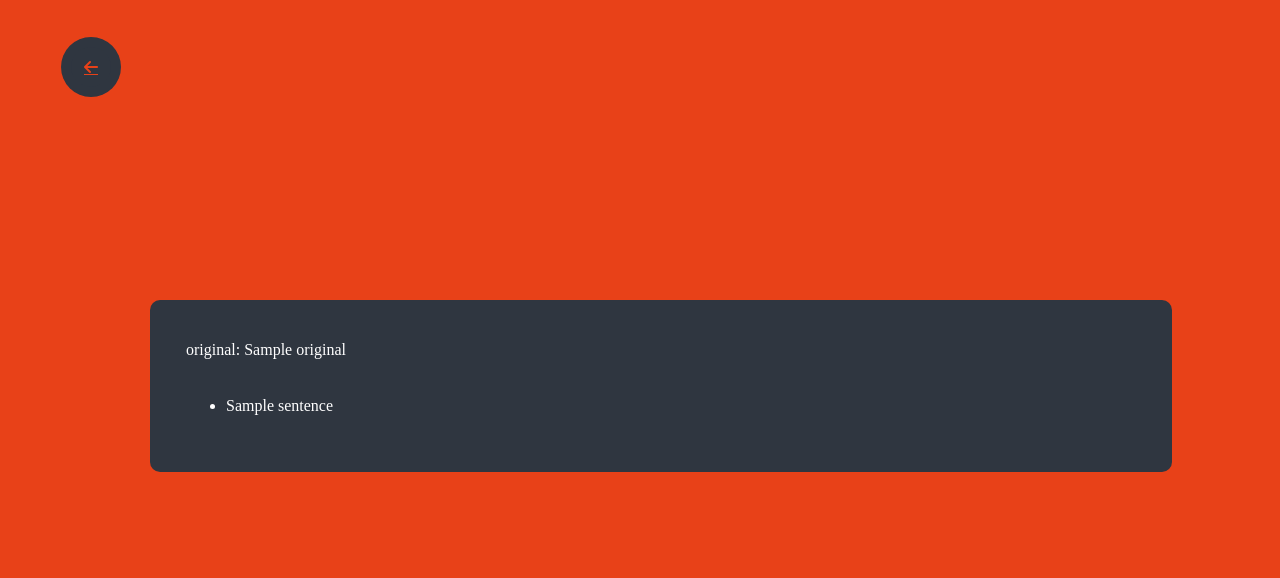
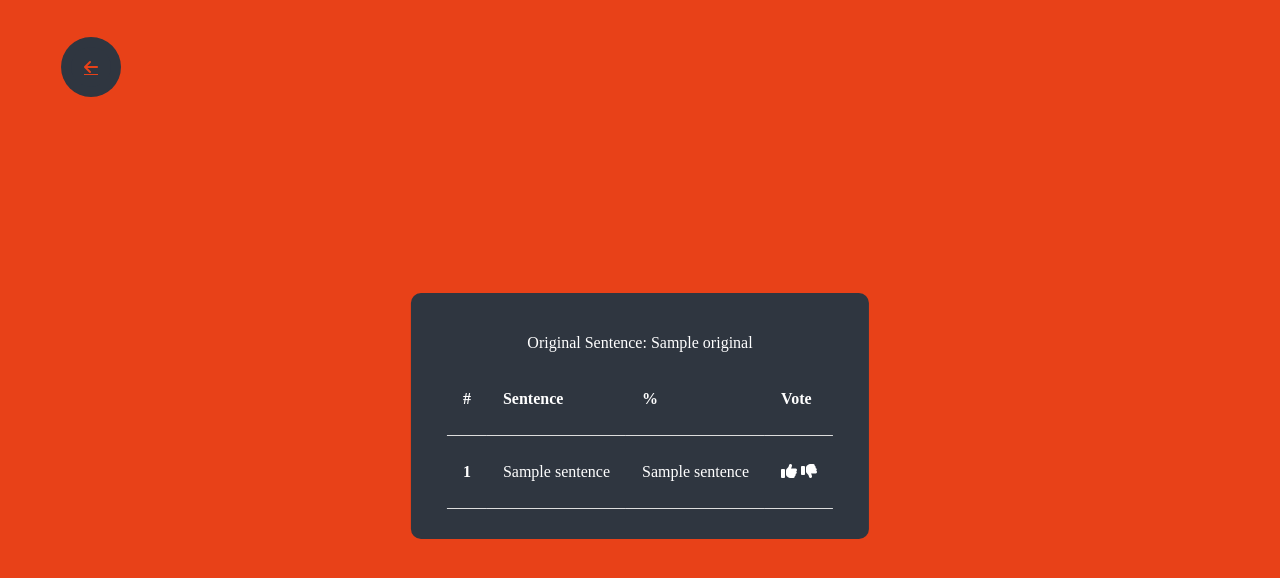
Before and after one commit to daniel-root/search, a Django app: template semantic/templates/results.html in a window 1280 px wide. Shown: the top 578 px of the page. Run offline with Django 3.2, Linux system fonts and the light colour scheme; the template is opened without the code that fills it: most values are stand-ins (such as "Sample title", 1, 10 or a date in 2020); parts of the project's set-up code (start-up, migrations or seed data) failed here and were passed over; some libraries are stand-ins or nearby versions.

Commit message:
statics e template

```diff
--- a/semantic/static/results.css
+++ b/semantic/static/results.css
@@ -7,31 +7,30 @@ body{
 
 .results-box{
     position: absolute;
-    /*
     top: 50%;
     left: 50%;
     transform: translate(-50%, -50%);
-    */
     background: #2f3640;
-    padding: 30px;
-    border-radius: 10px;
-    margin: 150px;
+    padding: 1.875rem;
+    border-radius: 0.625rem;
+    text-align: center;
+    margin-top: 1rem;
 }
 
 .footer{
-    padding: 30px;
-    margin: 150px;
+    padding: 1.875rem;
+    margin:  9.375rem;
 }
 .results-txt{
     border: none;
     background: none;
     outline: none;
     float: left;
-    padding: 0 6px;
+    padding: 0 0.375rem;
     color: white;
-    font-size: 16px;
-    line-height: 40px;
-    width: 950px;
+    font-size: 1rem;
+    line-height: 2.5rem;
+    width: auto;
 }
 
 .search-box{
@@ -40,16 +39,16 @@ body{
     left: 5%;
     transform: translate(-5%, -5%);
     background: #2f3640;
-    height: 40px;
-    border-radius: 40px;
-    padding: 10px;
+    height: 2.5rem;
+    border-radius: 2.5rem;
+    padding: 0.625rem;
 }
 
 .search-btn{
     color: #e84118;
     float: right;
-    width: 40px;
-    height: 40px;
+    width: 2.5rem;
+    height: 2.5rem;
     border-radius: 50%;
     background: #2f3640;
     display: flex;
@@ -62,10 +61,24 @@ body{
     background: none;
     outline: none;
     float: left;
-    padding: 0 6px;
+    padding: 0 0.375rem;
     color: white;
-    font-size: 16px;
+    font-size: 1rem;
     transition: 0.4s;
-    line-height: 40px;
-    width: 240px;
+    line-height: 2.5rem;
+    width: 15rem;
 }
+
+table, th, td {
+   border-collapse: collapse;
+}
+table {
+  width: 100%;
+}
+ th, td {
+  padding: 1rem;
+  text-align: left;
+}
+th, td {
+  border-bottom: 1px solid #ddd;
+}
--- a/semantic/templates/results.html
+++ b/semantic/templates/results.html
@@ -18,6 +18,29 @@
     <div class="center">
         <div class="results-box">
             <div class="results-txt">
+                Original Sentence: {{ original }}
+                <table class="table">
+                    <thead>
+                      <tr>
+                        <th scope="col">#</th>
+                        <th scope="col">Sentence</th>
+                        <th scope="col">%</th>
+                        <th scope="col">Vote</th>
+
+                      </tr>
+                    </thead>
+                    <tbody>
+                        {% for sentence in sentences %}
+                      <tr>
+                        <th scope="row">{{ forloop.counter }}</th>
+                        <td>{{ sentence }}</td>
+                        <td>{{ sentence }}</td>
+                        <td><i class="fas fa-thumbs-up"></i> <i class="fas fa-thumbs-down"></i></td>
+
+                      </tr>
+                      {% endfor %}
+                    </tbody>
+                  </table>
                 <!--
                 {{ sentence_tokenization }} <br>
                 {{ regex_ }} <br>
@@ -27,12 +50,6 @@
                 {{ without_stop_words }} <br>
                 {{ semantic }} <br>
                 -->
-                original: {{ original }} <br>
-                <ul>
-                {% for sentence in sentences %}
-                <li> {{ sentence }} </li>
-                {% endfor %}
-                <ul>
 
             </div>
         </div>
```
Also changed, not shown: semantic/static/index.css (+37 -10 lines), semantic/templates/index.html (+7 -1 lines).
